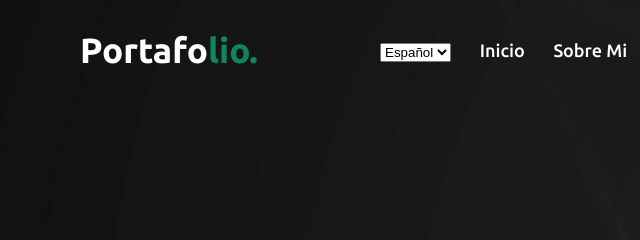
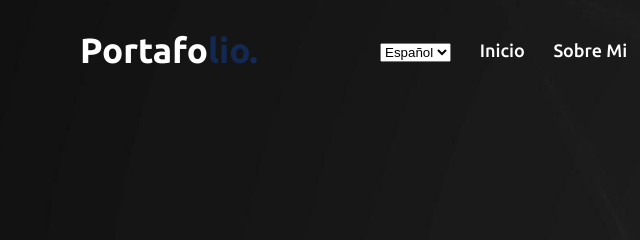
Before and after one commit to Vladi97jimenez/Eportafolio, a plain HTML site: page index.html in a window 1280 px wide. Shown: the top 240 px of the page, 0-640 px from the left. Drawn offline with nearby package versions, Linux system fonts and the light colour scheme.

Commit message:
Update style.css

```diff
--- a/style.css
+++ b/style.css
@@ -101,7 +101,7 @@ section .title::after{
     font-weight: 600;
 }
 .navbar .logo a span{
-    color: #0d8561;
+    color: #132952;
     transition: all 0.3s ease;
 }
 .navbar.sticky .logo a span{
```
